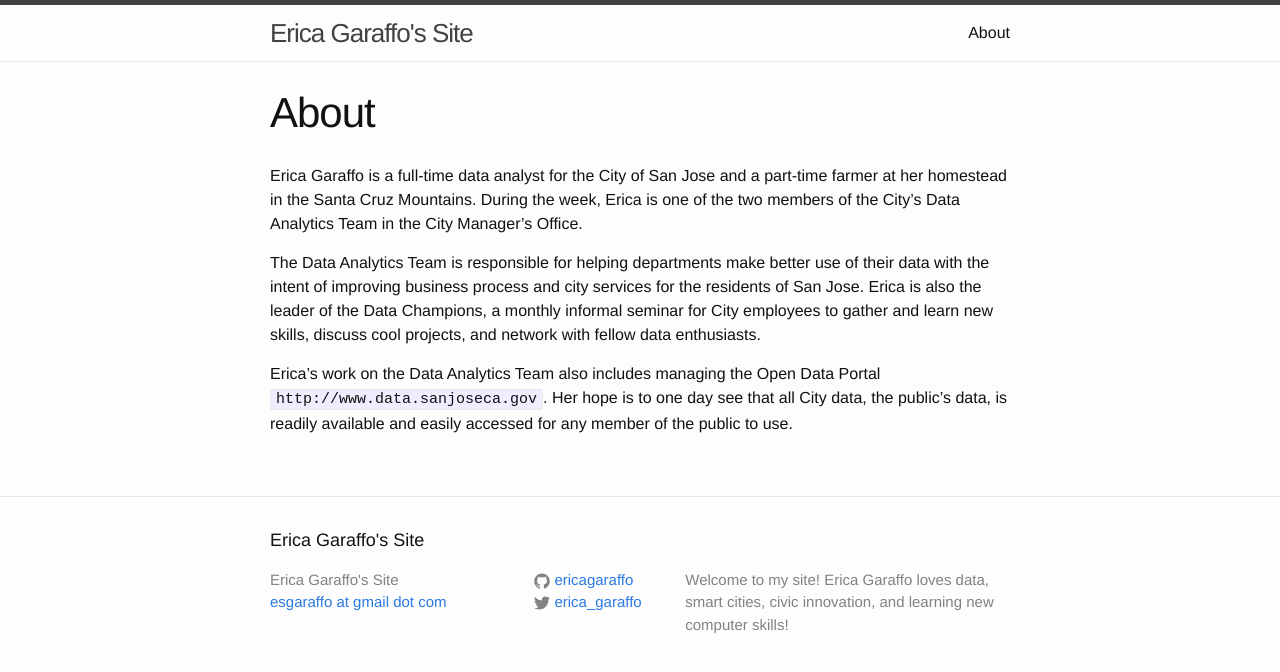
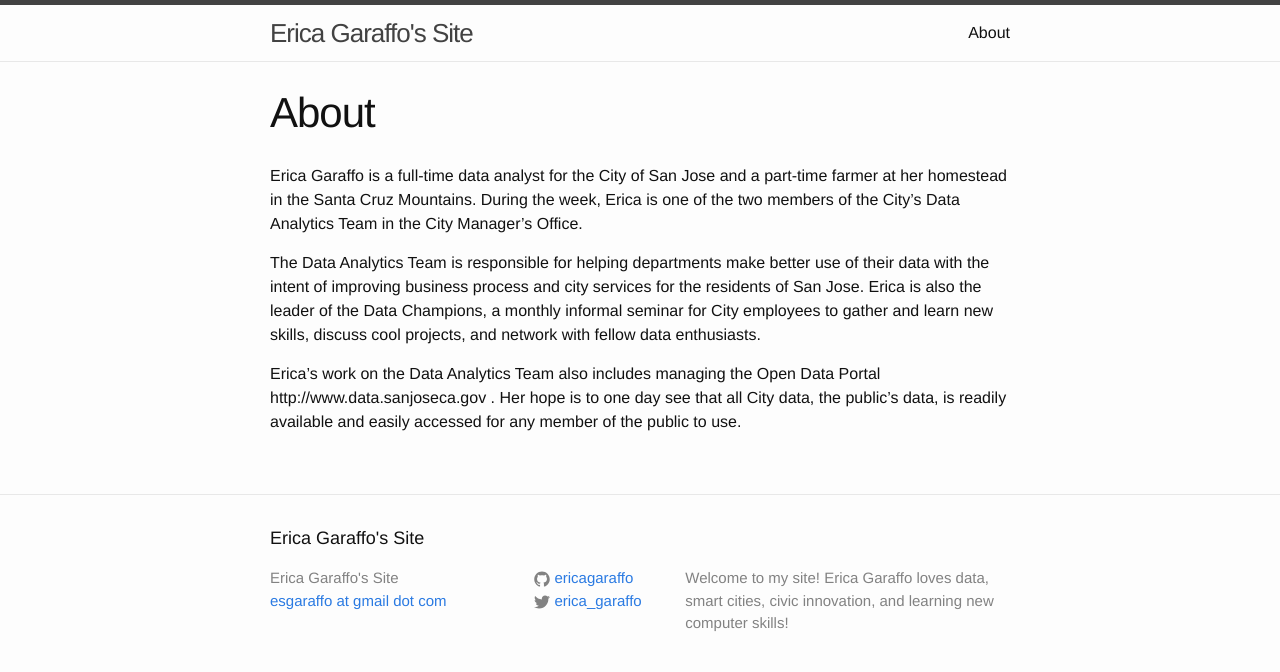
Before and after one commit to ericagaraffo/ericagaraffo.github.io, a Jekyll site: the page built from about.md, in a window 1280 px wide. Shown: the top 672 px of the page. Built offline with Jekyll 4.4.1, drawn with Linux system fonts in a browser that asks for light colours.

```diff
--- a/about.md
+++ b/about.md
@@ -8,4 +8,4 @@ Erica Garaffo is a full-time data analyst for the City of San Jose and a part-ti
 
 The Data Analytics Team is responsible for helping departments make better use of their data with the intent of improving business process and city services for the residents of San Jose.  Erica is also the leader of the Data Champions, a monthly informal seminar for City employees to gather and learn new skills, discuss cool projects, and network with fellow data enthusiasts.
 
-Erica's work on the Data Analytics Team also includes managing the Open Data Portal `http://www.data.sanjoseca.gov`.  Her hope is to one day see that all City data, the public's data, is readily available and easily accessed for any member of the public to use.
+Erica's work on the Data Analytics Team also includes managing the Open Data Portal http://www.data.sanjoseca.gov .  Her hope is to one day see that all City data, the public's data, is readily available and easily accessed for any member of the public to use.
```
